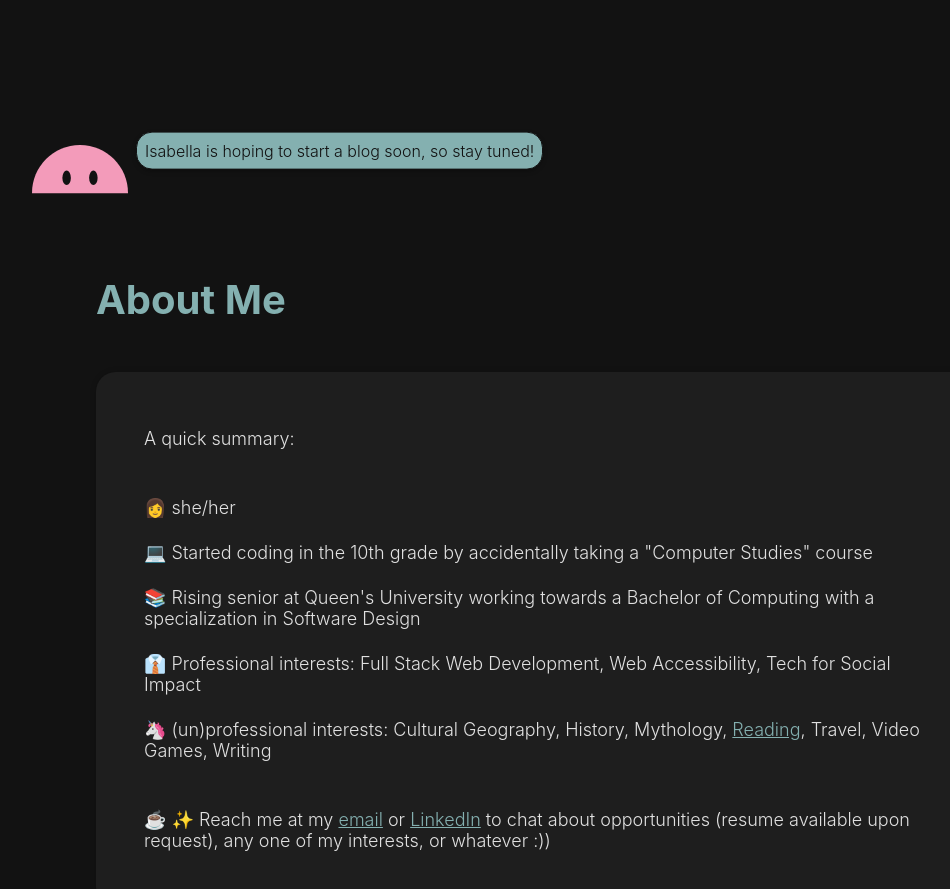
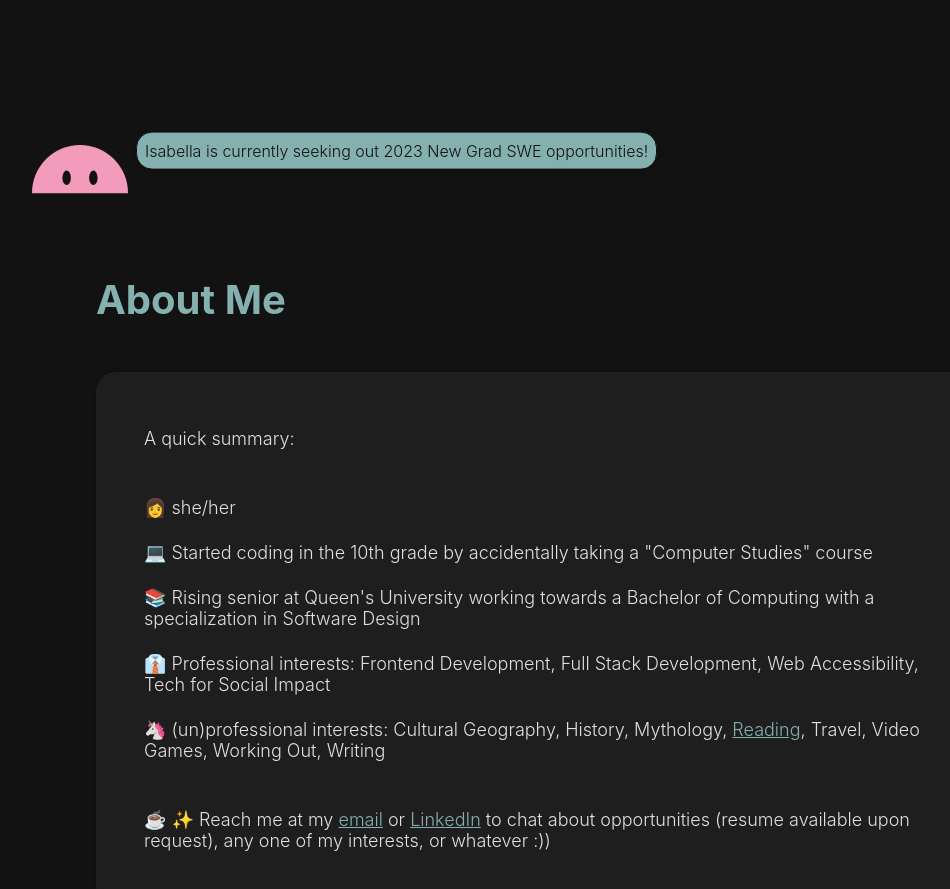
Before and after one commit to isabellaenriquez/isabellaenriquez.github.io, a Gatsby site: page / in a window 1280 px wide. Shown: the part 669-1558 px from the top of the page, without its empty margins (96-1046 px from the left). Built offline with nearby package versions, Linux system fonts and the light colour scheme; Gatsby itself is replaced by a stand-in of ours.

Commit message:
Add new grad blob + update interests

```diff
--- a/src/components/App/App.jsx
+++ b/src/components/App/App.jsx
@@ -47,6 +47,11 @@ export default class App extends React.Component {
         section: document.getElementById('about-me'),
         show: false,
         msg: 'Isabella is hoping to start a blog soon, so stay tuned!',
+      },
+      {
+        section: document.getElementById('work'),
+        show: false,
+        msg: 'Isabella is currently seeking out 2023 New Grad SWE opportunities!',
       },
     ];
     window.addEventListener(
@@ -136,26 +141,15 @@ export default class App extends React.Component {
                     Software Design
                   </p>
                   <p>
-                    &#128084; Professional interests: Full Stack Web
-                    Development, Web Accessibility, Tech for Social Impact
+                    &#128084; Professional interests: Frontend Development, Full
+                    Stack Development, Web Accessibility, Tech for Social Impact
                   </p>
                   <p>
                     &#129412; (un)professional interests: Cultural Geography,
                     History, Mythology,{' '}
                     <a href='https://goodreads.com/isabellaenriquez'>Reading</a>
-                    , Travel, Video Games, Writing
+                    , Travel, Video Games, Working Out, Writing
                   </p>
-                  {/* <p>Some fun facts:</p>
-                  <ul id='fun-facts'>
-                    <li>
-                      For my Food History class final, I wrote and designed a{' '}
-                      <a href='https://issuu.com/isabella4tech2020pls/docs/s._oleracea_magazine_for_issuu_'>
-                        magazine all about select periods in the history of
-                        spinach
-                      </a>
-                      .
-                    </li>
-                  </ul> */}
                   <p>
                     &#9749; &#10024; Reach me at my{' '}
                     <a href='mailto:isabella.enriquez@queensu.ca'>email</a> or{' '}
```
